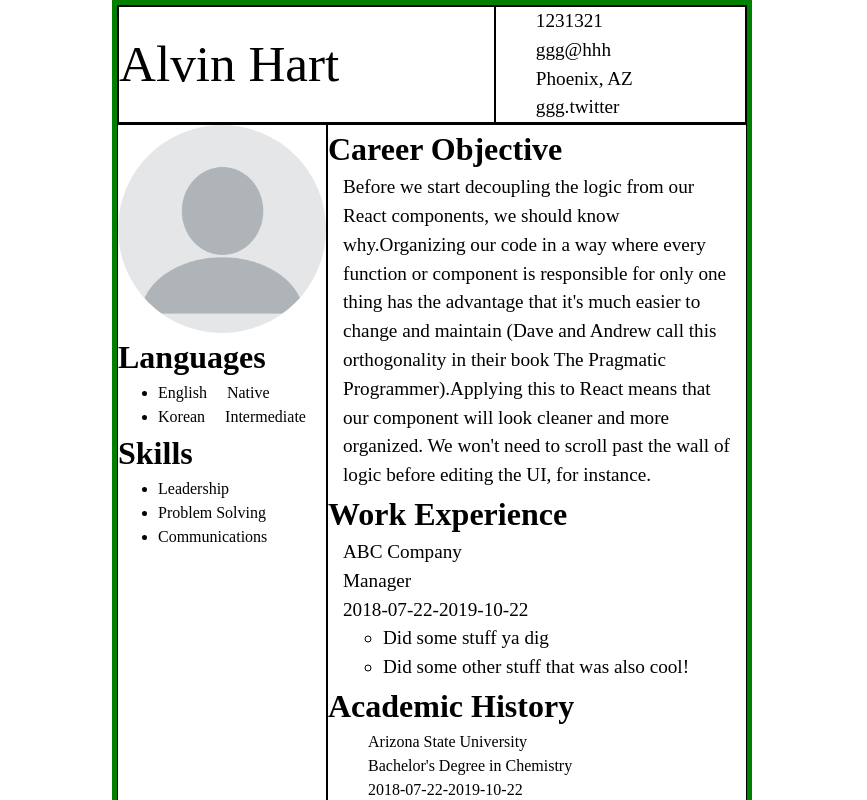
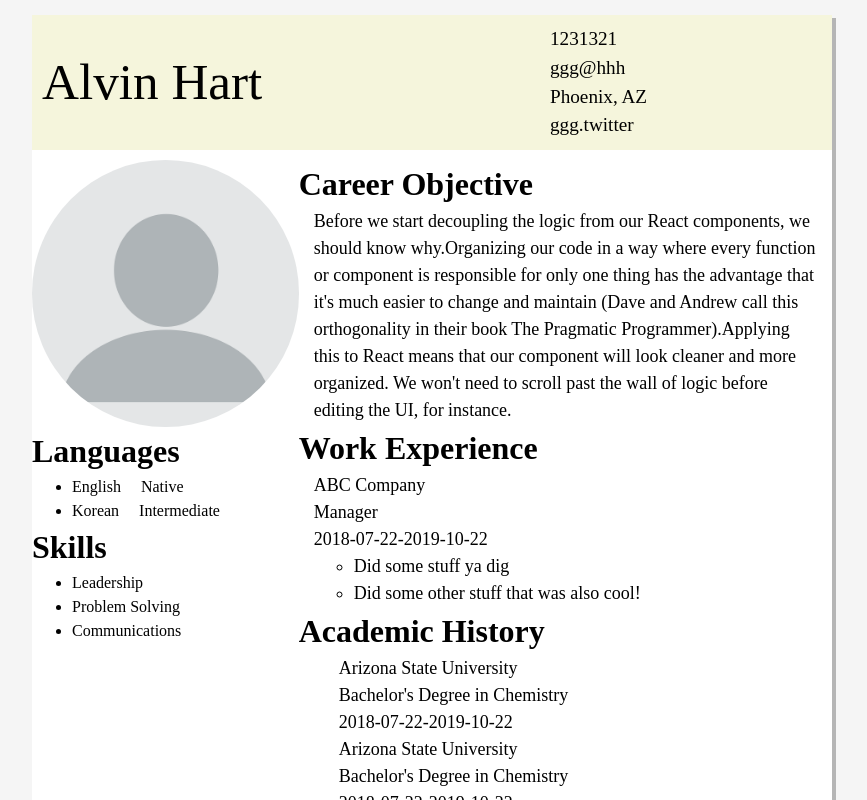
Before and after one commit to greenzombie123/cv-application, a React (Vite) app: page / in a window 1280 px wide. Shown: the top 800 px of the page, without its empty margins (208-1075 px from the left). Built offline with nearby package versions, Linux system fonts and the light colour scheme.

Commit message:
Edit css

```diff
--- a/src/App.css
+++ b/src/App.css
@@ -18,6 +18,7 @@
 body {
   line-height: 1.5;
   -webkit-font-smoothing: antialiased;
+  background-color: whitesmoke;
 }
 /*
   5. Improve media defaults
@@ -48,26 +49,25 @@ p, h1, h2, h3, h4, h5, h6 {
 .App {
   display: grid;
   grid-template-columns: 3fr 6fr;
-  grid-template-rows: auto auto;
+  grid-template-rows: max-content auto;
   grid-template-areas: "top top"
   "side main";
-  margin: 0 auto;
-  width: 50%;
-  border: 5px solid green;
-  padding-bottom: 14px;
+  /* gap: 25px; */
+  margin: 15px auto;
+  width: 800px;
+  height: 1120px;
+  box-shadow: 4px 3px 0px 0px #8080808a;
+  background-color: white;
 }
 
 .top {
   grid-area: top;
-  border: 1px solid black;
 }
 
 .sideInfoSection {
   grid-area: side;
-  border: 1px solid black;
 }
 
 .mainInfoSection {
   grid-area: main;
-  border: 1px solid black;
 }
--- a/src/components/MainInfoSection/AcademicSection/AcademicSection.css
+++ b/src/components/MainInfoSection/AcademicSection/AcademicSection.css
@@ -10,4 +10,5 @@
 .academicSection_list{
     position: relative;
     list-style-type:none;
+    font-size: 18px;
 }
--- a/src/components/MainInfoSection/CareerObjective/CareerObjective.css
+++ b/src/components/MainInfoSection/CareerObjective/CareerObjective.css
@@ -1,15 +1,17 @@
 .careerObjective {
 }
 
-.careerObjective > textarea {
-  width: 100%;
-  font-size: 1.2rem;
-  min-height: 50px;
-  resize: none;
-  overflow: hidden;
+.careerObjective > p {
+  font-size: 18px;
+  margin: 0 15px;
 }
 
-.careerObjective > p {
-  font-size: 1.2rem;
-  margin: 0 15px;
+.careerObjective > textarea {
+    display: block;
+    font-size: 18px;
+    width: 95%;
+    min-height: 50px;
+    resize: none;
+    overflow: hidden;
+    margin: 0 auto;
 }
--- a/src/components/MainInfoSection/WorkSection/WorkInfo.css
+++ b/src/components/MainInfoSection/WorkSection/WorkInfo.css
@@ -2,8 +2,7 @@
     position: relative;
     display: flex;
     flex-flow: column nowrap;
-    font-size: 1.2rem;
-}
+    font-size: 18px;}
 
 .workInfo > .deleteButton{
     position: absolute;
--- a/src/components/MainInfoSection/WorkSection/WorkSection.css
+++ b/src/components/MainInfoSection/WorkSection/WorkSection.css
@@ -1,6 +1,6 @@
 .workSection{
     list-style: none;
     padding: 0;
-    font-size: 1.2rem;
+    font-size: 18px;
     margin: 0 15px;
 }
--- a/src/components/TopInfoSection/ContactInfo.css
+++ b/src/components/TopInfoSection/ContactInfo.css
@@ -1,12 +1,10 @@
 .contactInfo {
     width: 40%;
     height: 100%;
-    border: 1px solid;
     margin: 0;
     list-style: none;
 }
 
 .contactInfo p{
-    /* margin: 0; */
     font-size: 1.2rem;
 }
--- a/src/components/TopInfoSection/Name.css
+++ b/src/components/TopInfoSection/Name.css
@@ -3,7 +3,6 @@
     align-items: center;
     width: 60%;
     height: 100%;
-    border: 1px solid;
     font-size: 3.2rem;
 }
 
--- a/src/components/TopInfoSection/Top.css
+++ b/src/components/TopInfoSection/Top.css
@@ -1,6 +1,7 @@
-.top{
-    display: flex;
-    flex-flow: row nowrap;
-    /* height: 100px; */
-    border: 1px black solid;
+.top {
+  display: flex;
+  flex-flow: row nowrap;
+  padding: 10px;
+  background-color: beige;
+  margin-bottom: 10px;
 }
```
